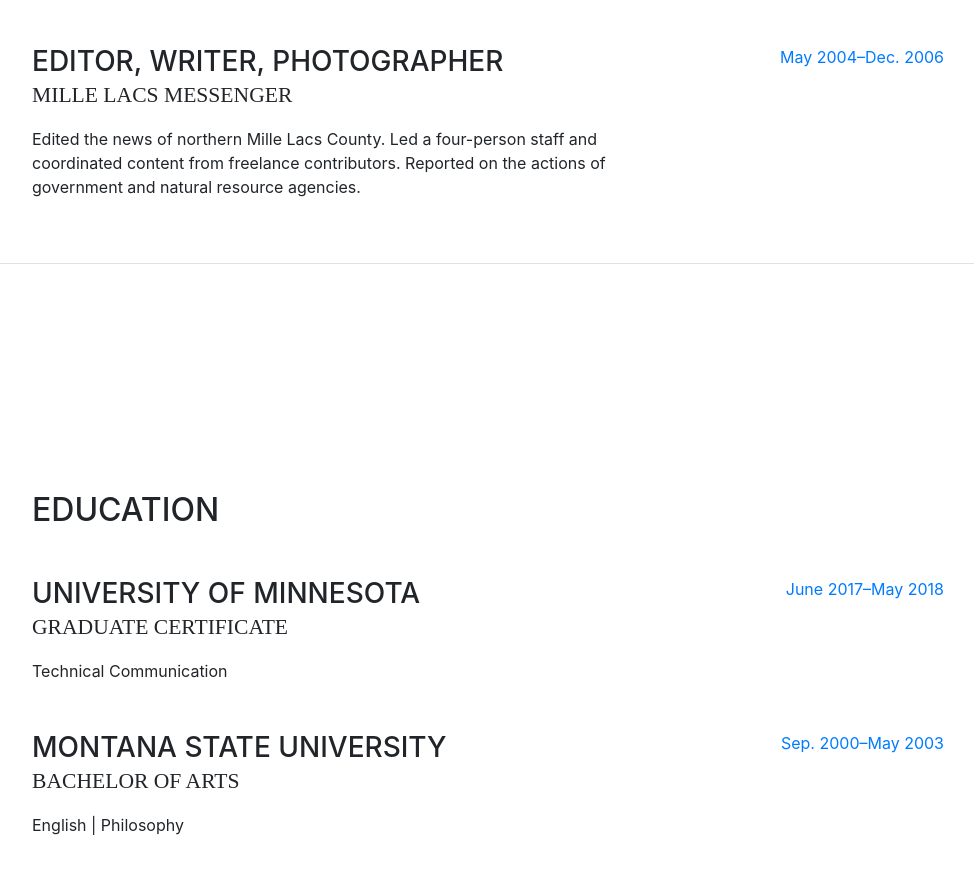
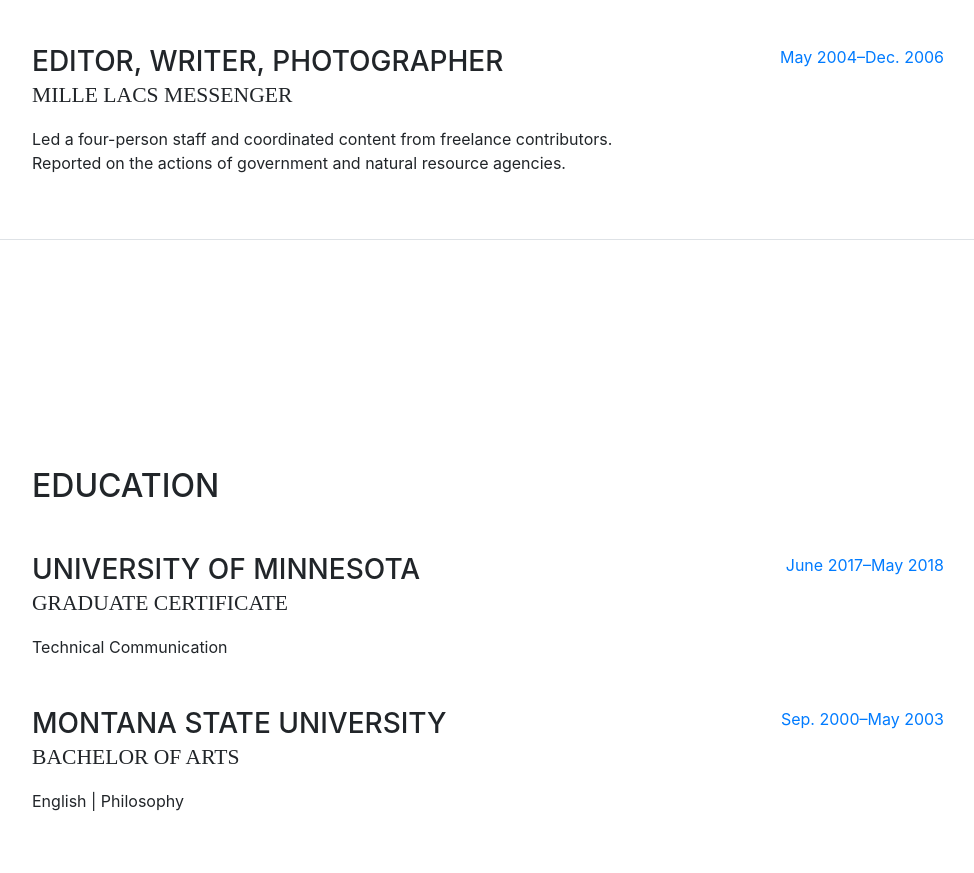
Before and after one commit to mikallok/cv, a website with bundled scripts: page index.html in a window 1280 px wide. Shown: the part 1665-2538 px from the top of the page, without its empty margins (288-1262 px from the left). Built offline with nearby package versions, Linux system fonts and the light colour scheme; a web font is replaced by a local one.

Commit message:
Update index.html

```diff
--- a/index.html
+++ b/index.html
@@ -145,7 +145,7 @@
             <div class="resume-content mr-auto">
               <h3 class="mb-0">Editor, Writer, Photographer</h3>
               <div class="subheading mb-3">Mille Lacs Messenger</div>
-              <p>Edited the news of northern Mille Lacs County. Led a four-person staff and coordinated content from freelance contributors. Reported on the actions of government and natural resource agencies.</p>
+              <p>Led a four-person staff and coordinated content from freelance contributors. Reported on the actions of government and natural resource agencies.</p>
             </div>
             <div class="resume-date text-md-right">
               <span class="text-primary">May 2004&ndash;Dec. 2006</span>
```
